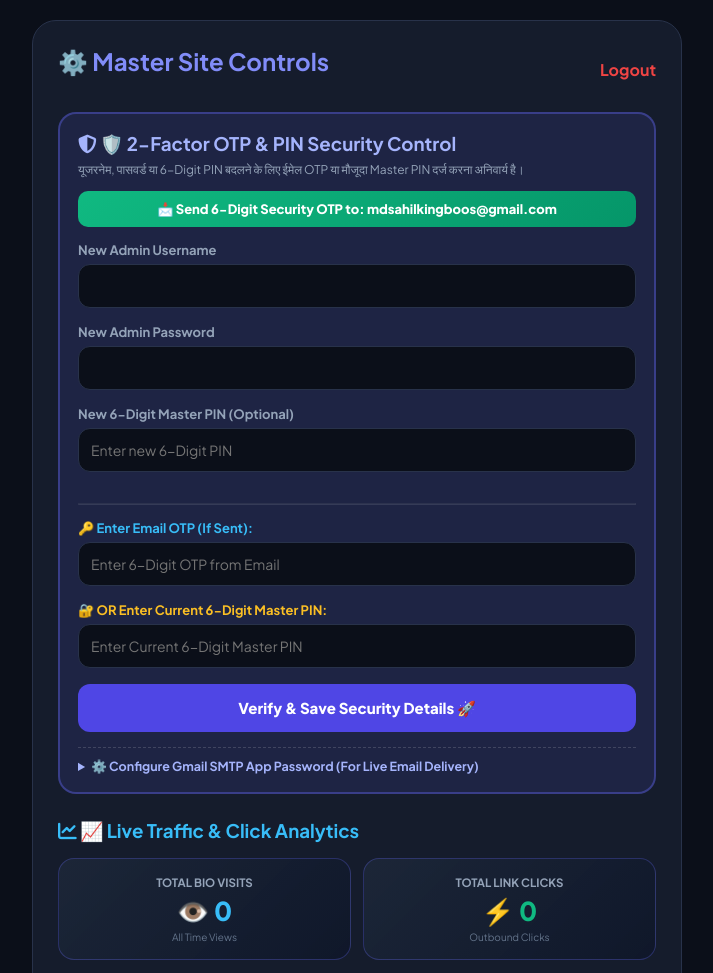
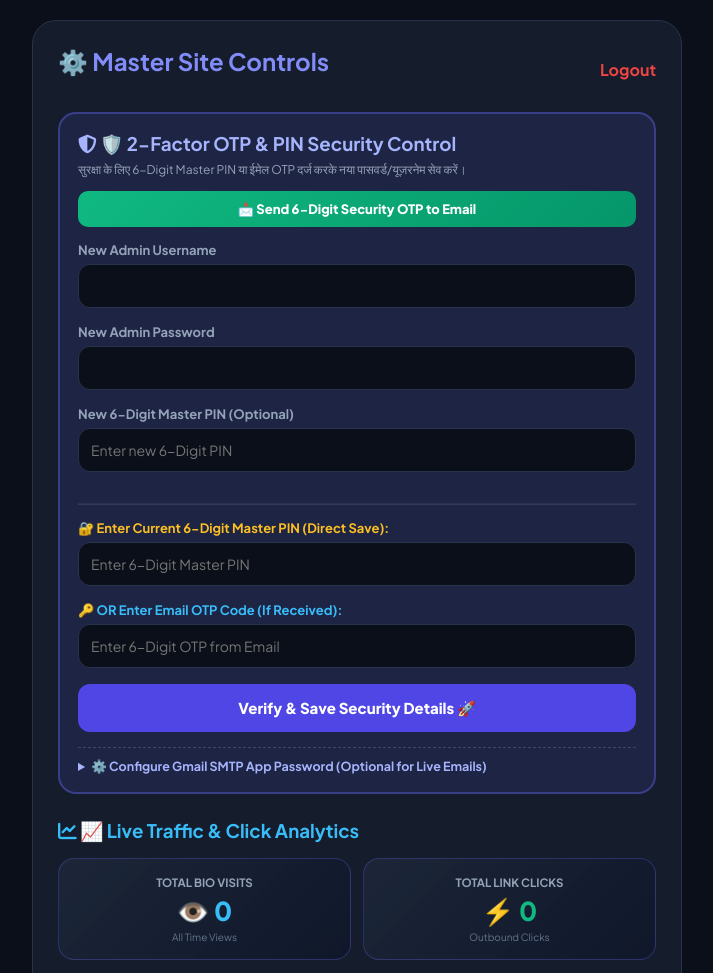
Before and after one commit to MDsahil4070/sahil-links, a Flask app: page /admin/dashboard in a window 1280 px wide. Shown: the top 973 px of the page, without its empty margins (283-996 px from the left). Run offline with Flask 3, Linux system fonts and the light colour scheme; the visitor is signed in with stand-in values (Sample User, id 1).

Commit message:
Fixed OTP form wipe issue with background AJAX and instant Master PIN save

```diff
--- a/app.py
+++ b/app.py
@@ -1,4 +1,4 @@
-from flask import Flask, render_template, request, redirect, url_for, session, send_file
+from flask import Flask, render_template, request, redirect, url_for, session, send_file, jsonify
 import json
 import os
 import re
@@ -143,7 +143,7 @@ def send_otp_email(to_email, otp_code, data):
     smtp_pass = data.get("smtp_app_pass")
 
     if not smtp_pass:
-        return False, "Gmail 16-Digit App Password कॉन्फ़िगर नहीं है! नीचे Master PIN का इस्तेमाल करें।"
+        return False, "⚠️ SMTP पासवर्ड सेट नहीं है! आप नीचे सीधे 6-Digit Master PIN डालकर सेव कर सकते हैं।"
 
     try:
         msg = MIMEMultipart()
@@ -151,28 +151,17 @@ def send_otp_email(to_email, otp_code, data):
         msg['To'] = to_email
         msg['Subject'] = f"🔐 Your Security OTP: {otp_code}"
 
-        body = f"""
-        नमस्ते साहिल!
-
-        आपके एडमिन पैनल (Sahil.com 590) में सुरक्षा बदलाव के लिए OTP अनुरोध किया गया है:
-
-        🔑 OTP Code: {otp_code}
-
-        यह कोड 10 मिनट के लिए मान्य है। यदि आपने यह अनुरोध नहीं किया है, तो कृपया इसे किसी के साथ साझा न करें।
-
-        धन्यवाद,
-        Sahil.com 590 Master Security
-        """
+        body = f"नमस्ते साहिल!\n\nआपके एडमिन पैनल में सुरक्षा बदलाव के लिए OTP:\n\n🔑 OTP Code: {otp_code}\n\nधन्यवाद!"
         msg.attach(MIMEText(body, 'plain'))
 
-        server = smtplib.SMTP('smtp.gmail.com', 587)
+        server = smtplib.SMTP('smtp.gmail.com', 587, timeout=10)
         server.starttls()
         server.login(smtp_user, smtp_pass)
         server.sendmail(smtp_user, to_email, msg.as_string())
         server.quit()
-        return True, "✅ OTP आपके ईमेल पर भेज दिया गया है!"
+        return True, "✅ OTP सफलतापूर्वक आपके ईमेल पर भेजा गया!"
     except Exception as e:
-        return False, f"Email Error: {str(e)} (आप सीधे 6-Digit PIN का इस्तेमाल कर सकते हैं)"
+        return False, f"⚠️ Email Error: सीधे 6-Digit Master PIN का उपयोग करें।"
 
 @app.route("/")
 def home():
@@ -225,13 +214,21 @@ def admin():
         pwd = request.form.get("password")
         pin = request.form.get("emergency_pin")
 
-        # Regular login OR Master 6-Digit PIN recovery login
         if (user == data.get("admin_user", "admin") and pwd == data.get("admin_pass", "SahilPassword@590")) or (pin and pin == data.get("admin_pin", "590590")):
             session["logged_in"] = True
             return redirect(url_for("admin_dashboard"))
         else:
             return render_template("admin.html", logged_in=False, data=data, error="गलत क्रेडेंशियल्स या गलत 6-Digit PIN!")
     return render_template("admin.html", logged_in=False, data=data)
+
+@app.route("/admin/send_otp_ajax", methods=["POST"])
+def send_otp_ajax():
+    if not session.get("logged_in"): return jsonify({"success": False, "msg": "Unauthorized"})
+    data = load_data()
+    otp = str(random.randint(100000, 999999))
+    session["admin_security_otp"] = otp
+    success, msg = send_otp_email(data.get("admin_email", "mdsahilkingboos@gmail.com"), otp, data)
+    return jsonify({"success": success, "msg": msg})
 
 @app.route("/admin/download_backup")
 def download_backup():
@@ -250,13 +247,7 @@ def admin_dashboard():
     if request.method == "POST":
         action = request.form.get("action")
 
-        if action == "send_email_otp":
-            otp = str(random.randint(100000, 999999))
-            session["admin_security_otp"] = otp
-            success, message = send_otp_email(data.get("admin_email", "mdsahilkingboos@gmail.com"), otp, data)
-            msg_status = message
-
-        elif action == "update_security_credentials":
+        if action == "update_security_credentials":
             new_u = request.form.get("new_username", "").strip()
             new_p = request.form.get("new_password", "").strip()
             new_pin = request.form.get("new_pin", "").strip()
@@ -266,7 +257,6 @@ def admin_dashboard():
             saved_otp = session.get("admin_security_otp")
             master_pin = data.get("admin_pin", "590590")
 
-            # Security verification: Verified if entered valid OTP OR entered correct current Master PIN
             is_verified = (saved_otp and entered_otp == saved_otp) or (entered_pin == master_pin)
 
             if is_verified:
@@ -275,16 +265,16 @@ def admin_dashboard():
                 if new_pin and len(new_pin) == 6: data["admin_pin"] = new_pin
                 session.pop("admin_security_otp", None)
                 save_data(data)
-                msg_status = "✅ सुरक्षा सत्यापन सफल! यूजरनेम, पासवर्ड और PIN अपडेट हो गए!"
+                msg_status = "✅ यूजरनेम, पासवर्ड और PIN सफलतापूर्वक बदल दिया गया!"
             else:
-                msg_status = "❌ गलत OTP कोड या गलत 6-Digit Master PIN! बदलाव अस्वीकार कर दिया गया।"
+                msg_status = "❌ गलत Master PIN या गलत OTP! बदलाव नहीं हुआ।"
 
         elif action == "update_smtp_settings":
             data["admin_email"] = request.form.get("admin_email", "mdsahilkingboos@gmail.com").strip()
             data["smtp_email"] = request.form.get("smtp_email", "").strip()
             data["smtp_app_pass"] = request.form.get("smtp_app_pass", "").strip()
             save_data(data)
-            msg_status = "✅ ईमेल और SMTP सेटिंग्स सुरक्षित हो गईं!"
+            msg_status = "✅ ईमेल सेटिंग्स सुरक्षित हो गईं!"
 
         elif action == "restore_backup":
             if 'backup_file' in request.files:
--- a/templates/admin.html
+++ b/templates/admin.html
@@ -72,6 +72,7 @@
                 <a href="/logout" style="color: #ef4444; font-weight: 700; text-decoration: none;">Logout</a>
             </div>
 
+            <div id="live-alert-box" style="display:none;" class="alert-box"></div>
             {% if msg_status %}
             <div class="alert-box">{{ msg_status }}</div>
             {% endif %}
@@ -79,16 +80,14 @@
             <!-- 🔐 2-FACTOR OTP & MASTER PIN CREDENTIALS CHANGE -->
             <div style="background: rgba(99, 102, 241, 0.12); border: 2px solid rgba(99, 102, 241, 0.4); padding: 18px; border-radius: 18px; margin-bottom: 25px;">
                 <h3 style="color: #a5b4fc; margin-bottom: 6px;"><i class="fa-solid fa-shield-halved"></i> 🛡️ 2-Factor OTP & PIN Security Control</h3>
-                <p style="font-size: 12px; color: #94a3b8; margin-bottom: 14px;">यूजरनेम, पासवर्ड या 6-Digit PIN बदलने के लिए ईमेल OTP या मौजूदा Master PIN दर्ज करना अनिवार्य है।</p>
+                <p style="font-size: 12px; color: #94a3b8; margin-bottom: 14px;">सुरक्षा के लिए 6-Digit Master PIN या ईमेल OTP दर्ज करके नया पासवर्ड/यूज़रनेम सेव करें।</p>
 
-                <form method="POST" action="/admin/dashboard" style="margin-bottom: 15px;">
-                    <input type="hidden" name="action" value="send_email_otp">
-                    <button type="submit" style="background: linear-gradient(135deg, #10b981, #059669); color: #fff; font-weight: 800; border: none; padding: 10px 14px; border-radius: 10px; width: 100%; cursor: pointer; font-size: 13px;">
-                        📩 Send 6-Digit Security OTP to: {{ data.admin_email }}
-                    </button>
-                </form>
+                <!-- NO-REFRESH AJAX OTP BUTTON -->
+                <button type="button" onclick="sendOtpAjax()" id="otp-btn" style="background: linear-gradient(135deg, #10b981, #059669); color: #fff; font-weight: 800; border: none; padding: 10px 14px; border-radius: 10px; width: 100%; cursor: pointer; font-size: 13px; margin-bottom: 15px;">
+                    📩 Send 6-Digit Security OTP to Email
+                </button>
 
-                <form method="POST" action="/admin/dashboard">
+                <form method="POST" action="/admin/dashboard" id="security-form">
                     <input type="hidden" name="action" value="update_security_credentials">
 
                     <label>New Admin Username</label>
@@ -102,29 +101,28 @@
 
                     <hr style="border-color: rgba(255,255,255,0.1); margin: 15px 0;">
 
-                    <label style="color: #38bdf8;">🔑 Enter Email OTP (If Sent):</label>
+                    <label style="color: #fbbf24;">🔐 Enter Current 6-Digit Master PIN (Direct Save):</label>
+                    <input type="password" name="current_pin" id="current_pin_input" placeholder="Enter 6-Digit Master PIN" maxlength="6">
+
+                    <label style="color: #38bdf8;">🔑 OR Enter Email OTP Code (If Received):</label>
                     <input type="text" name="otp_code" placeholder="Enter 6-Digit OTP from Email">
-
-                    <label style="color: #fbbf24;">🔐 OR Enter Current 6-Digit Master PIN:</label>
-                    <input type="password" name="current_pin" placeholder="Enter Current 6-Digit Master PIN" maxlength="6">
 
                     <button type="submit" class="btn-main" style="background: #4f46e5;">Verify & Save Security Details 🚀</button>
                 </form>
 
                 <div style="margin-top: 15px; border-top: 1px dashed rgba(255,255,255,0.15); padding-top: 10px;">
                     <details>
-                        <summary style="font-size: 12.5px; color: #a5b4fc; cursor: pointer; font-weight: 700;">⚙️ Configure Gmail SMTP App Password (For Live Email Delivery)</summary>
+                        <summary style="font-size: 12.5px; color: #a5b4fc; cursor: pointer; font-weight: 700;">⚙️ Configure Gmail SMTP App Password (Optional for Live Emails)</summary>
                         <form method="POST" action="/admin/dashboard" style="margin-top: 10px;">
                             <input type="hidden" name="action" value="update_smtp_settings">
-                            <label style="font-size: 12px;">Admin Email (Receiving OTP)</label>
+                            <label style="font-size: 12px;">Admin Email</label>
                             <input type="email" name="admin_email" value="{{ data.admin_email }}" required>
 
                             <label style="font-size: 12px;">Sender Gmail Address</label>
                             <input type="email" name="smtp_email" value="{{ data.smtp_email }}" placeholder="mdsahilkingboos@gmail.com">
 
                             <label style="font-size: 12px;">Google 16-Digit App Password</label>
-                            <input type="password" name="smtp_app_pass" value="{{ data.smtp_app_pass }}" placeholder="16-digit Google App Password">
-                            <small style="color: #64748b; display: block; margin-bottom: 10px; font-size: 11px;">Google Account -> Security -> 2-Step Verification -> App Passwords से 16 डिजिट का कोड बनाएं।</small>
+                            <input type="password" name="smtp_app_pass" value="{{ data.smtp_app_pass }}" placeholder="16-digit App Password">
 
                             <button type="submit" class="btn-main" style="background: #334155; padding: 8px; font-size: 12px;">Save SMTP Settings</button>
                         </form>
@@ -606,5 +604,32 @@
             {% endfor %}
         {% endif %}
     </div>
+
+    <script>
+        function sendOtpAjax() {
+            const btn = document.getElementById('otp-btn');
+            const alertBox = document.getElementById('live-alert-box');
+            btn.innerText = "⏳ Sending OTP... Please wait...";
+            btn.disabled = true;
+
+            fetch('/admin/send_otp_ajax', {
+                method: 'POST',
+                headers: { 'Content-Type': 'application/json' }
+            })
+            .then(res => res.json())
+            .then(data => {
+                alertBox.style.display = 'block';
+                alertBox.innerText = data.msg;
+                btn.innerText = "📩 Send OTP Again";
+                btn.disabled = false;
+            })
+            .catch(err => {
+                alertBox.style.display = 'block';
+                alertBox.innerText = "⚠️ सीधे 6-Digit Master PIN डालकर सेव करें!";
+                btn.innerText = "📩 Send 6-Digit Security OTP to Email";
+                btn.disabled = false;
+            });
+        }
+    </script>
 </body>
 </html>
```
